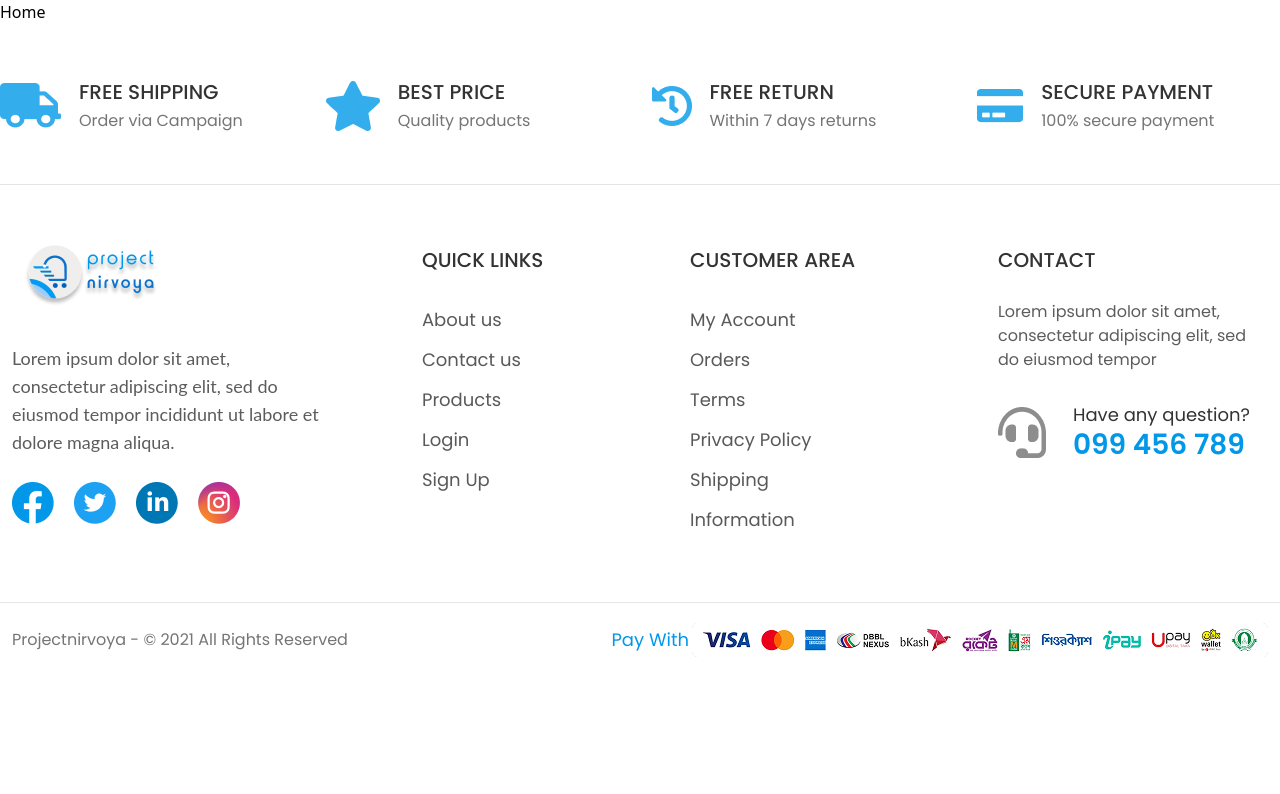
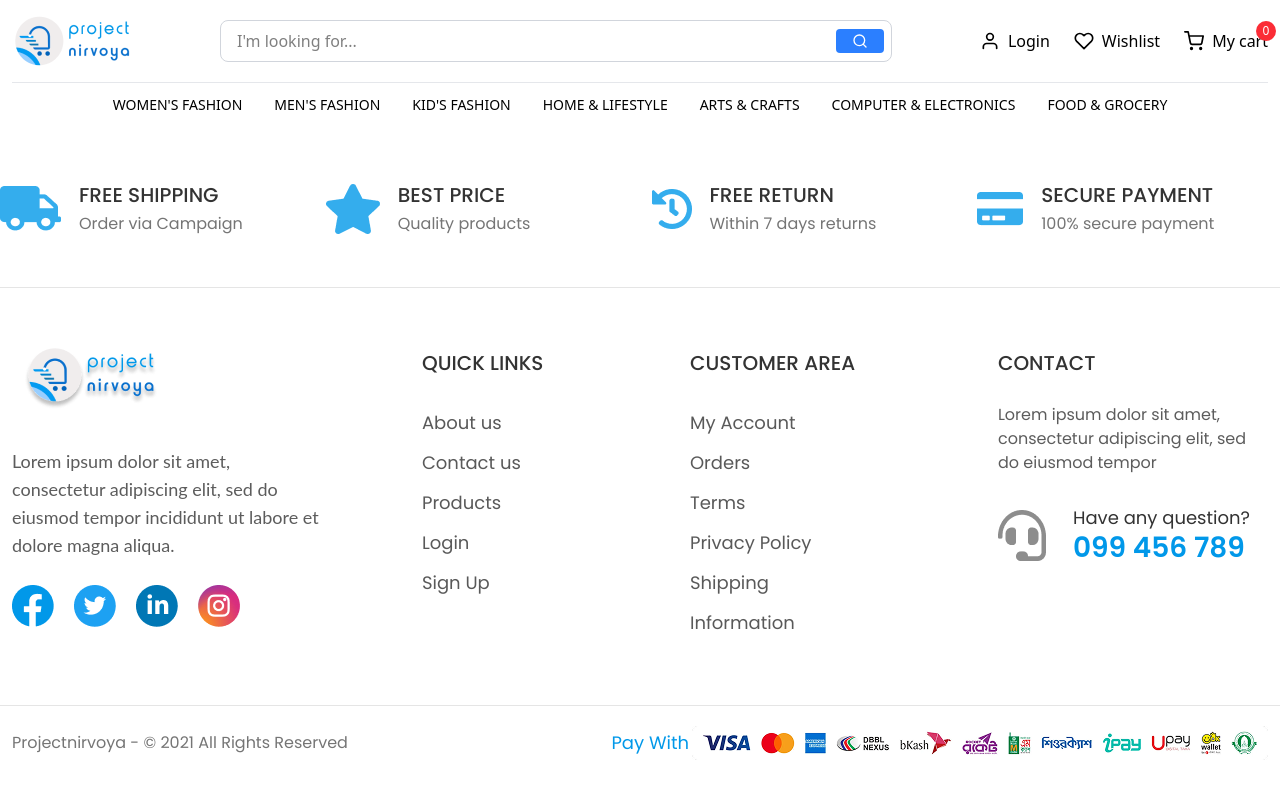
Before and after one commit to Mohammad-Nadil/ebt-ecommerce, a React (Vite) app: page / in a window 1280 px wide. Shown: the top 794 px of the page. Built offline with nearby package versions, Linux system fonts and the light colour scheme.

Commit message:
Added navbar component with logo and menu

```diff
--- a/src/Home.jsx
+++ b/src/Home.jsx
@@ -1,10 +1,11 @@
 import React from 'react'
 import Footer from './components/Footer'
+import Navbar from './components/Navbar'
 
 const Home = () => {
   return (
     <>
-    <div>Home</div>
+    <Navbar></Navbar>
     <Footer></Footer>
     </>
 
--- a/src/components/Navbar.jsx
+++ b/src/components/Navbar.jsx
@@ -1,10 +1,66 @@
 import React from "react";
 import Container from "./Container";
+import { FiSearch, FiHeart, FiShoppingCart, FiUser } from 'react-icons/fi';
+import logo from '../../public/Images/logo.png';
 
 const Navbar = () => {
   return (
-    <nav>
-      <Container></Container>
+    <nav className="bg-white shadow">
+      <Container>
+
+        <div className="flex items-center justify-between py-4">
+
+          <div className="flex items-center gap-4">
+          <img src={logo} alt="Logo" />
+          </div>
+
+
+          <div className="flex-1 max-w-2xl mx-8">
+            <div className="relative">
+              <input
+                type="text"
+                placeholder="I'm looking for..."
+                className="w-full px-4 py-2 border border-gray-300 rounded-lg outline-none "
+              />
+              <button className="absolute right-2 top-1/2 -translate-y-1/2 bg-blue-500 text-white px-4 py-1 rounded">
+                <FiSearch />
+              </button>
+            </div>
+          </div>
+
+
+          <div className="flex items-center gap-6">
+            <button className="flex items-center gap-2 hover:text-blue-500">
+              <FiUser size={20} />
+              <span>Login</span>
+            </button>
+            <button className="flex items-center gap-2 hover:text-blue-500">
+              <FiHeart size={20} />
+              <span>Wishlist</span>
+            </button>
+            <button className="flex items-center gap-2 hover:text-blue-500 relative">
+              <FiShoppingCart size={20} />
+              <span>My cart</span>
+              <span className="absolute -top-2 -right-2 bg-red-500 text-white text-xs w-5 h-5 rounded-full flex items-center justify-center">
+                0
+              </span>
+            </button>
+          </div>
+        </div>
+
+
+        <div className="border-t border-gray-200">
+          <ul className="flex items-center justify-center gap-8 py-3 text-sm font-medium">
+            <li className="hover:text-blue-500 cursor-pointer">WOMEN'S FASHION</li>
+            <li className="hover:text-blue-500 cursor-pointer">MEN'S FASHION</li>
+            <li className="hover:text-blue-500 cursor-pointer">KID'S FASHION</li>
+            <li className="hover:text-blue-500 cursor-pointer">HOME & LIFESTYLE</li>
+            <li className="hover:text-blue-500 cursor-pointer">ARTS & CRAFTS</li>
+            <li className="hover:text-blue-500 cursor-pointer">COMPUTER & ELECTRONICS</li>
+            <li className="hover:text-blue-500 cursor-pointer">FOOD & GROCERY</li>
+          </ul>
+        </div>
+      </Container>
     </nav>
   );
 };
```
Also changed, not shown: public/Images/logo.png (added), 1 other file (tests, documents, lock files or other folders).
